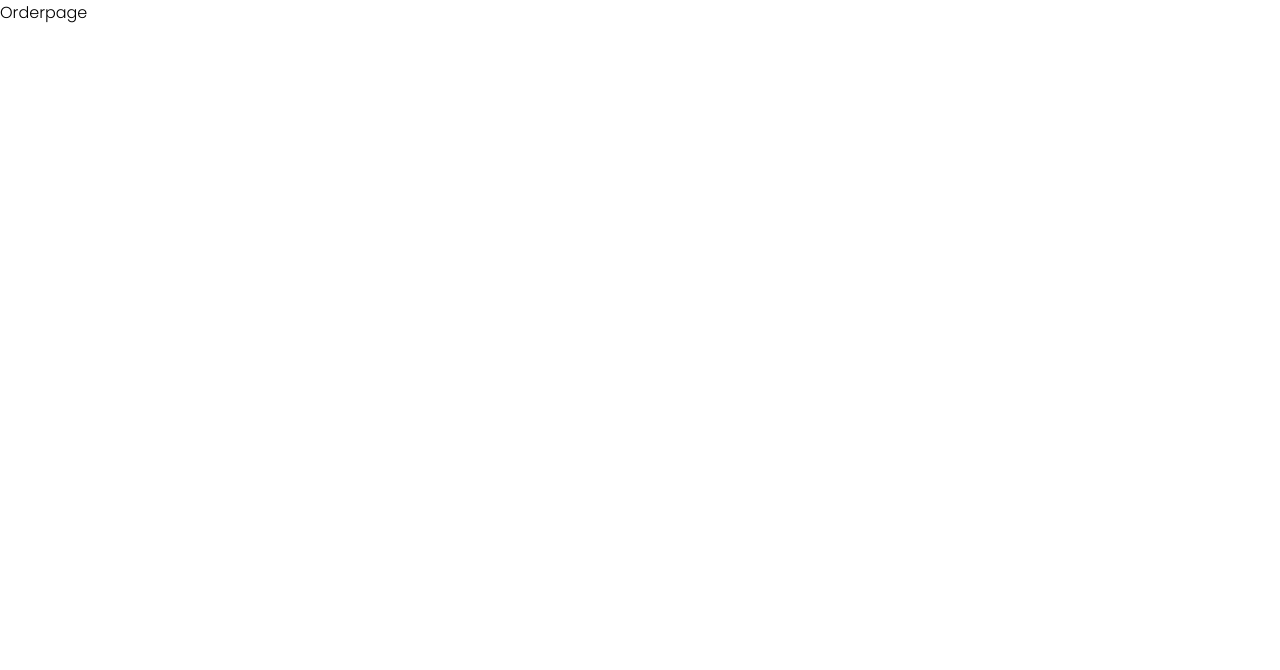
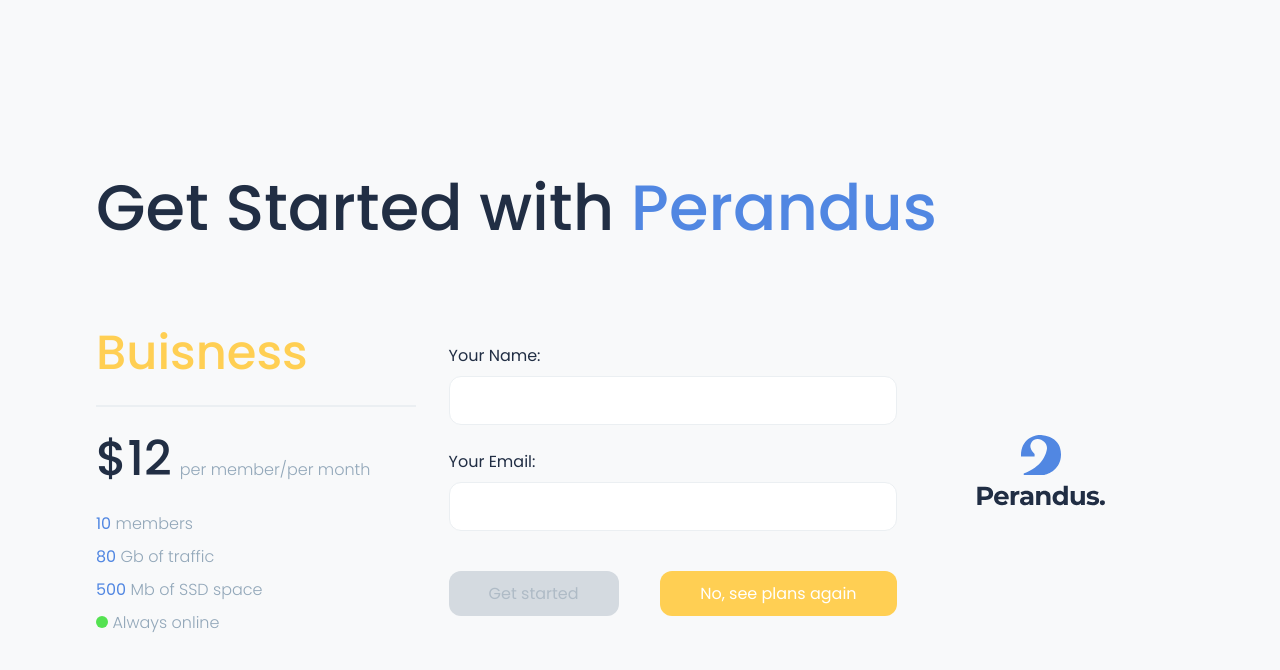
Before and after one commit to shtramvasov/typescript-landing, a React (Create React App) app: page /order in a window 1280 px wide. Shown: the top 670 px of the page. Built offline with nearby package versions, Linux system fonts and the light colour scheme.

Commit message:
order page

```diff
--- /dev/null
+++ b/src/components/OrderPage/OrderWrapper/OrderWrapper.tsx
@@ -0,0 +1,60 @@
+import React from 'react'
+import style from '../OrderWrapper/orderwrapper.module.css'
+import logo from '../../../img/logo-big.svg'
+import { Input } from '../../Utils/Input/Input'
+import { Button } from '../../Utils/Button/Button'
+
+export const OrderWrapper: React.FC = () => {
+  return (
+    <div className={style.wrapper}>
+      <h1>Get Started with <span>Perandus</span></h1>
+      <div className={style.infocard}>
+        <h2>Buisness</h2>
+        <div className={style.price}>
+          <h2>$12</h2>
+          <p className='light'>per member/per month</p>
+        </div>
+        <div className={style.stats}>
+          <p className='light'><span>10</span> members</p>
+          <p className='light'><span>80</span> Gb of traffic</p>
+          <p className='light'><span>500</span> Mb of SSD space</p>
+          <p className='light'><span className={style.online}></span> Always online</p>
+        </div>
+      </div>
+      <div className={style.form}>
+        <div className={style.input}>
+          <p>Your Name:</p>
+          <Input
+            color='white'
+            type='text'
+          />
+        </div>
+        <div className={style.input}>
+          <p>Your Email:</p>
+          <Input
+            color='white'
+            type='email'
+          />
+        </div>
+        <div className={style.buttons}>
+          <Button
+            color='blue'
+            text='Get started'
+            disabled={true}
+            link='/'
+          />
+          <Button
+            color='yellow'
+            text='No, see plans again'
+            disabled={false}
+            link='pricing'
+          />
+        </div>
+      </div>
+      <div className={style.logo}>
+        <img src={logo} alt="Perandus" />
+      </div>
+    </div>
+
+  )
+}
--- /dev/null
+++ b/src/components/OrderPage/OrderWrapper/orderwrapper.module.css
@@ -0,0 +1,143 @@
+*, *::after, *::before {
+  box-sizing: inherit;
+  margin: 0;
+  padding: 0;
+}
+
+ul, ol {
+  list-style: none;
+}
+
+html {
+  box-sizing: border-box;
+  font-family: "Poppins", sans-serif;
+  font-size: 16px;
+  font-weight: 300;
+}
+
+.flex {
+  display: flex;
+}
+
+.cols {
+  flex-direction: column;
+}
+
+.app-wrapper {
+  padding: 2.8rem 6.5rem 0;
+}
+
+@media (max-width: 980px) {
+  .app-wrapper {
+    padding: 1.6rem 4rem 0;
+  }
+}
+@media (max-width: 680px) {
+  .app-wrapper {
+    padding: 1rem 2rem 0;
+  }
+}
+.wrapper {
+  height: 100vh;
+  width: 100vw;
+  display: grid;
+  align-items: center;
+  grid-template-rows: 1fr 5fr;
+  grid-template-areas: "title title title" "infocard form logo";
+  background-color: #F8F9FA;
+  padding: 6rem;
+}
+.wrapper h1 {
+  text-align: left;
+  margin: 0;
+  grid-area: title;
+}
+.wrapper h1 span {
+  color: #5187E2;
+}
+
+.infocard {
+  grid-area: infocard;
+  max-width: 20rem;
+}
+.infocard p {
+  color: #92A7B9;
+}
+.infocard p span {
+  color: #5187E2;
+  font-weight: 400;
+}
+.infocard h2 {
+  color: #FFCF53;
+  padding-bottom: 1rem;
+  border-bottom: 2px solid #EBEFF2;
+}
+.infocard .price {
+  padding-top: 1rem;
+  display: flex;
+  align-items: baseline;
+  gap: 0.5rem;
+}
+.infocard .price h2 {
+  color: #212E44;
+  border: none;
+}
+.infocard .stats * {
+  padding-bottom: 0.5rem;
+}
+.infocard .stats * .online {
+  display: inline-block;
+  width: 12px;
+  height: 12px;
+  background-image: url("../../../img/icon-online.svg");
+  background-repeat: no-repeat;
+}
+.infocard .stats * .offline {
+  display: inline-block;
+  width: 12px;
+  height: 12px;
+  background-image: url("../../../img/icon-offline.svg");
+  background-repeat: no-repeat;
+}
+
+.form {
+  max-width: 28rem;
+  grid-area: form;
+}
+.form p {
+  padding-bottom: 0.5rem;
+}
+.form .input {
+  padding-bottom: 1.5rem;
+}
+.form .buttons {
+  padding-top: 1rem;
+  display: flex;
+  justify-content: space-between;
+}
+
+.logo {
+  grid-area: logo;
+}
+
+@media (max-width: 980px) {
+  .wrapper {
+    width: auto;
+    height: auto;
+    align-items: center;
+    justify-items: center;
+    grid-template-rows: 0.5fr 1fr 1fr;
+    row-gap: 5rem;
+    grid-template-areas: "title title" "infocard infocard" "form form" "logo logo";
+  }
+  .wrapper h1 {
+    text-align: center;
+  }
+}
+@media (max-width: 680px) {
+  .buttons {
+    flex-direction: column;
+    gap: 1rem;
+    align-items: center;
+  }
+}/*# sourceMappingURL=orderwrapper.module.css.map */
--- /dev/null
+++ b/src/components/OrderPage/OrderWrapper/orderwrapper.module.scss
@@ -0,0 +1,129 @@
+@import '../../../styles/colors';
+@import '../../../styles/global';
+@import '../../../styles/breakpoints';
+
+.wrapper {
+  height: 100vh;
+  width: 100vw;
+  display: grid;
+  align-items: center;
+  grid-template-rows: 1fr 5fr;
+  grid-template-areas:
+  "title title title"
+  "infocard form logo";
+  background-color: $lightgray;
+  padding: 6rem;
+
+  h1 {
+    text-align: left;
+    margin: 0;
+    grid-area: title;
+
+    span {
+      color: $blue;
+    }
+  }
+}
+
+.infocard {
+  grid-area: infocard;
+  max-width: 20rem;
+
+  p {
+    color: $font-gray;
+
+    span {
+      color: $blue;
+      font-weight: 400;
+    }
+  }
+
+  h2 {
+    color: $yellow;
+    padding-bottom: 1rem;
+    border-bottom: 2px solid $darkgray;
+  }
+
+  .price {
+    padding-top: 1rem;
+    display: flex;
+    align-items: baseline;
+    gap: 0.5rem;
+
+    h2 {
+      color: $font-black;
+      border: none;
+    }
+  }
+
+  .stats * {
+    padding-bottom: 0.5rem;
+
+    .online {
+      display: inline-block;
+      width: 12px;
+      height: 12px;
+      background-image: url('../../../img/icon-online.svg');
+      background-repeat: no-repeat;
+    }
+
+    .offline {
+      display: inline-block;
+      width: 12px;
+      height: 12px;
+      background-image: url('../../../img/icon-offline.svg');
+      background-repeat: no-repeat;
+    }
+  }
+}
+
+.form {
+  max-width: 28rem;
+  grid-area: form;
+
+  p {
+    padding-bottom: 0.5rem;
+  }
+
+  .input {
+    padding-bottom: 1.5rem;
+  }
+
+  .buttons {
+    padding-top: 1rem;
+    display: flex;
+    justify-content: space-between;
+  }
+}
+
+.logo {
+  grid-area: logo;
+}
+
+@media (max-width: $screen-medium) {
+  .wrapper {
+    width: auto;
+    height: auto;
+    align-items: center;
+    justify-items: center;
+    grid-template-rows: 0.5fr 1fr 1fr;
+    row-gap: 5rem;
+    grid-template-areas:
+    "title title"
+    "infocard infocard"
+    "form form"
+    "logo logo";
+
+    h1 {
+      text-align: center;
+    }
+  }
+}
+
+@media (max-width: $screen-small) {
+  .buttons {
+    flex-direction: column;
+    gap: 1rem;
+    align-items: center;
+  }
+}
--- a/src/pages/Orderpage.tsx
+++ b/src/pages/Orderpage.tsx
@@ -1,7 +1,8 @@
 import React from 'react'
+import { OrderWrapper } from '../components/OrderPage/OrderWrapper/OrderWrapper'
 
 export const Orderpage: React.FC = () => {
   return (
-    <div>Orderpage</div>
+    <OrderWrapper />
   )
 }
```
Also changed, not shown: 1 other file (tests, documents, lock files or other folders).
